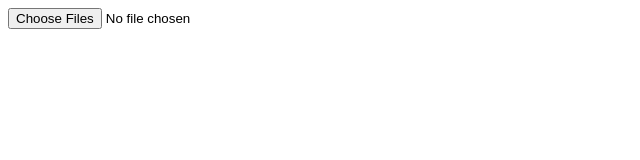
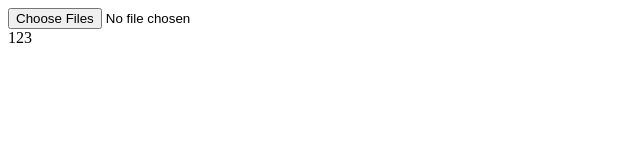
Before and after one commit to vshmakov/tags-cleaner, a plain HTML site: page index.html in a window 1280 px wide. Shown: the full height of the page, 0-640 px from the left. Drawn offline with Linux system fonts and the light colour scheme.

Commit message:
Loaded script with hashe

```diff
--- a/index.html
+++ b/index.html
@@ -12,6 +12,15 @@
     <input type="file" multiple>
 </form>
 <div id="download"></div>
-<script type="module" src="script.js"></script>
+<script>
+    function loadWithoutCaching(path) {
+        const script = document.createElement('script')
+        script.setAttribute('type', 'module')
+        script.setAttribute('src', `${path}?hash=${new Date().getTime()}`)
+        document.body.append(script)
+    }
+
+    loadWithoutCaching('./script.js')
+</script>
 </body>
 </html>
--- a/script.js
+++ b/script.js
@@ -1,10 +1,11 @@
 import {getDownloadLink, readFile, unicodeToWin1251_UrlEncoded} from "./functions.js"
-//abc
+
 const encoding = 'windows-1251';
 
 new class {
     constructor() {
         this.download = document.getElementById("download")
+        this.download.innerText=123
         document.querySelector('input[type=file]')
             .addEventListener("change", this.onChange.bind(this), false)
     }
```
